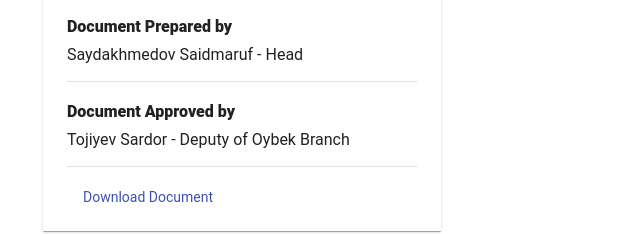
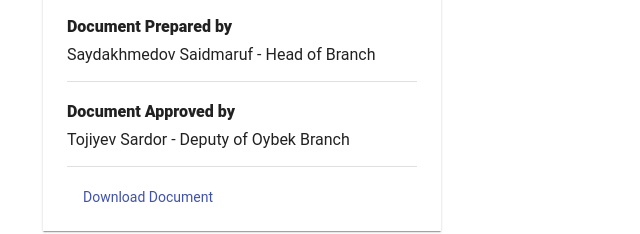
Before and after one commit to bakhtiyorovwebdev/kdb, a plain HTML site: page index.html in a window 1280 px wide. Shown: the part 300-534 px from the top of the page, 0-640 px from the left. Drawn offline with Linux system fonts and the light colour scheme.

Commit message:
Update index.html

```diff
--- a/index.html
+++ b/index.html
@@ -40,7 +40,7 @@
                   <div class="qr-list__item">
                     <div class="qr-list__title">Document Prepared by</div>
                     <div class="qr-list__text">
-                      <p>Saydakhmedov Saidmaruf - Head</p>
+                      <p>Saydakhmedov Saidmaruf - Head of Branch</p>
                     </div>
                     <!-- <a href="#" class="qr-list-btn">&#1048;&#1084;&#1079;&#1086;&#1083;&#1072;&#1085;&#1075;&#1072;&#1085;</a> -->
                   </div>
```
